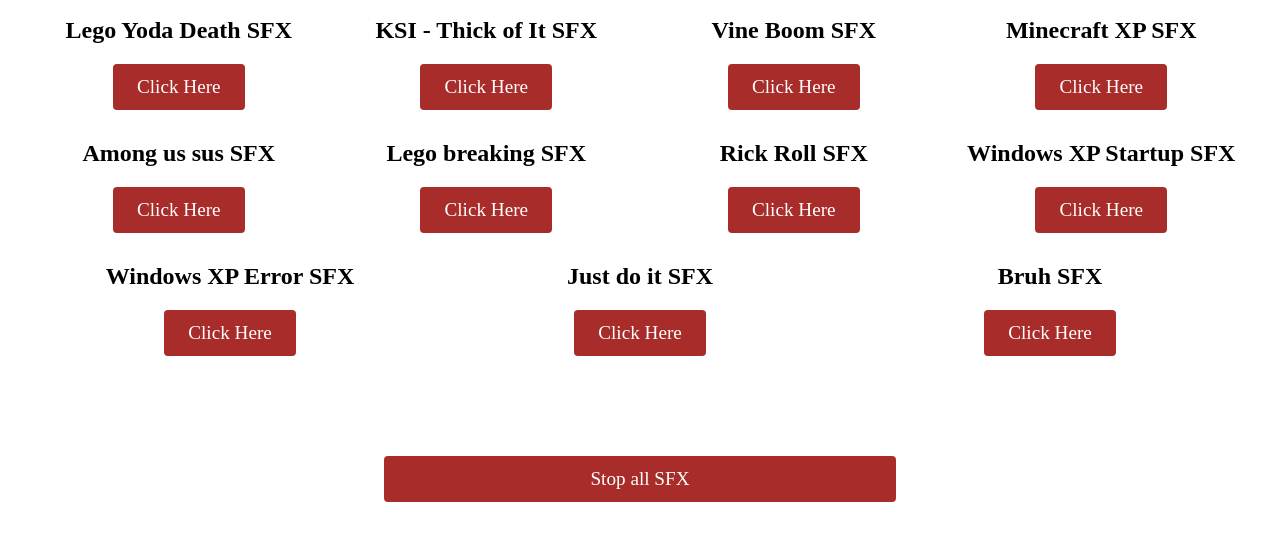
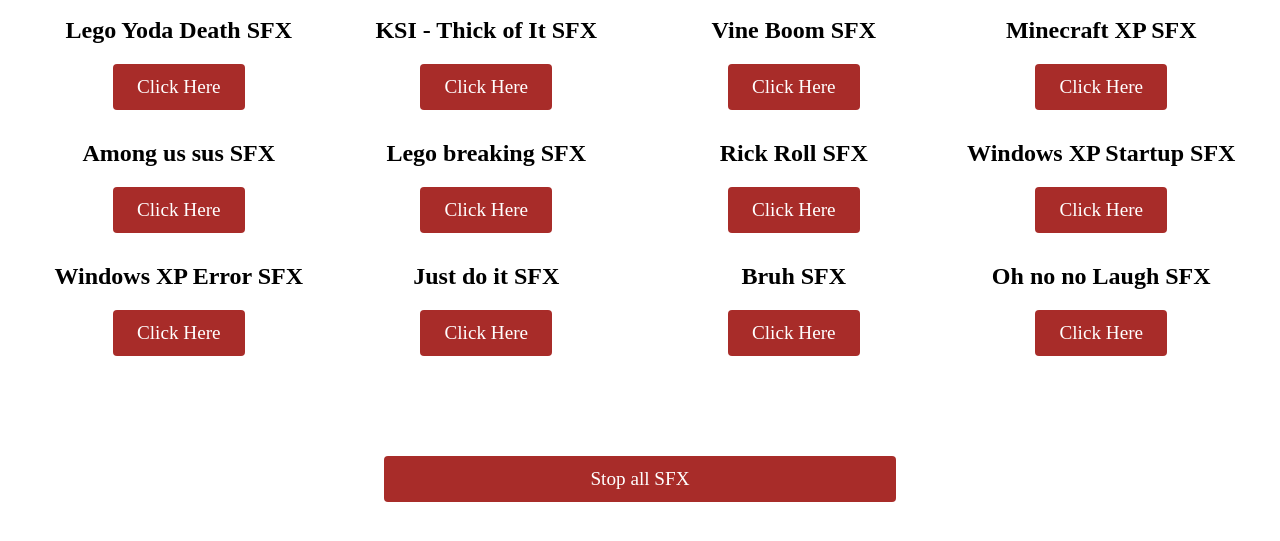
Before and after one commit to Wafiq5/r-and-j-sfx, a plain HTML site: page index.html in a window 1280 px wide. Shown: the part 75-616 px from the top of the page. Drawn offline with Linux system fonts and the light colour scheme; a web font is replaced by a local one.

Commit message:
Update index.html

```diff
--- a/index.html
+++ b/index.html
@@ -77,6 +77,12 @@
         <audio id="bruhSFX" class="sfx" src="Audios/Bruh (Sound Effect).mp3"></audio>
     </div>
 
+    <div class="sfx-div">
+        <h2>Oh no no Laugh SFX</h2>
+        <button onclick="playSFX('bohNoNoLaughSFX')">Click Here</button>
+        <audio id="bohNoNoLaughSFX" class="sfx" src="Audios/Oh no no Laugh (Sound Effect).mp3"></audio>
+    </div>
+
     </div>
     <div class="stop-all-div">
         <button class="stop-all-sfx" onclick="stopAll()"> Stop all SFX</button>
```
